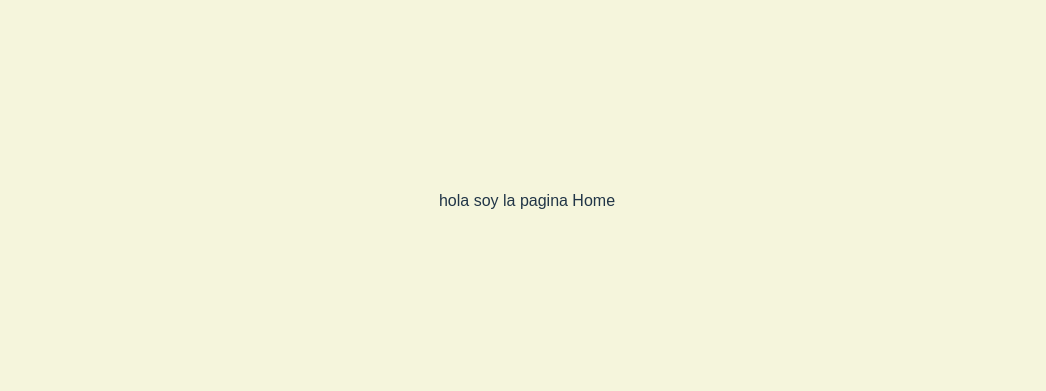
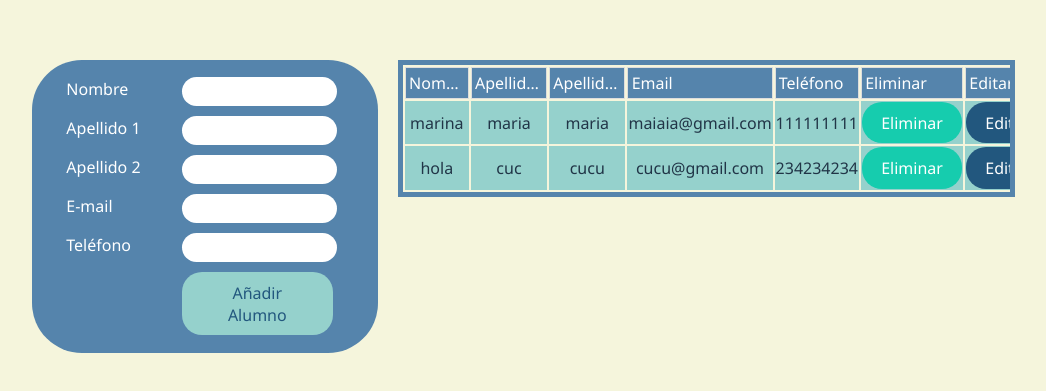
Before and after one commit to Claudia-Arias/Proyecto4, a React (Vite) app in the folder React4/: page /Home in a window 1280 px wide. Shown: the part 199-590 px from the top of the page, without its empty margins (113-1159 px from the left). Built offline with nearby package versions, Linux system fonts and the light colour scheme; data requests are answered from the project's data file; the HTML template or start-up script is replaced by a standard one.

Commit message:
update pageAdminList

```diff
--- a/React4/package.json
+++ b/React4/package.json
@@ -10,9 +10,12 @@
     "preview": "vite preview"
   },
   "dependencies": {
+    "axios": "^1.6.7",
     "react": "^18.2.0",
     "react-dom": "^18.2.0",
-    "react-router-dom": "^6.22.0"
+    "react-router-dom": "^6.22.0",
+    "sweetalert": "^2.1.2",
+    "sweetalert2": "^11.10.5"
   },
   "devDependencies": {
     "@types/react": "^18.2.43",
--- a/React4/src/components/adminList/PageAdminList.jsx
+++ b/React4/src/components/adminList/PageAdminList.jsx
@@ -184,9 +184,6 @@ function PageAdminList() {
         });
     };
 
-    function modalBotones2(titulo, texto, icono, danger) {
-
-    };
 
     function getIndex() {
         let index = 1;
--- a/React4/src/views/Home.jsx
+++ b/React4/src/views/Home.jsx
@@ -1,5 +1,6 @@
 import { useState } from 'react'
 import {Link} from 'react-router-dom'
+import PageAdminList from '../components/adminList/PageAdminList'
 
 
 
@@ -10,9 +11,9 @@ function Home() {
   return (
     <>
 
-     <p>hola soy la pagina Home</p>
+     {/* <p>hola soy la pagina Home</p> */}
 
-
+    <PageAdminList />
 
 
     </>
--- a/React4/src/views/Login.jsx
+++ b/React4/src/views/Login.jsx
@@ -12,7 +12,7 @@ function Login() {
 const [textoBoton,setTextoBoton] =useState("Login");
 
   function handleLogin() {
-    setTextoBoton=("hola");
+    setTextoBoton("hola");
 
 
   }
```
Also changed, not shown: 1 other file (tests, documents, lock files or other folders).
